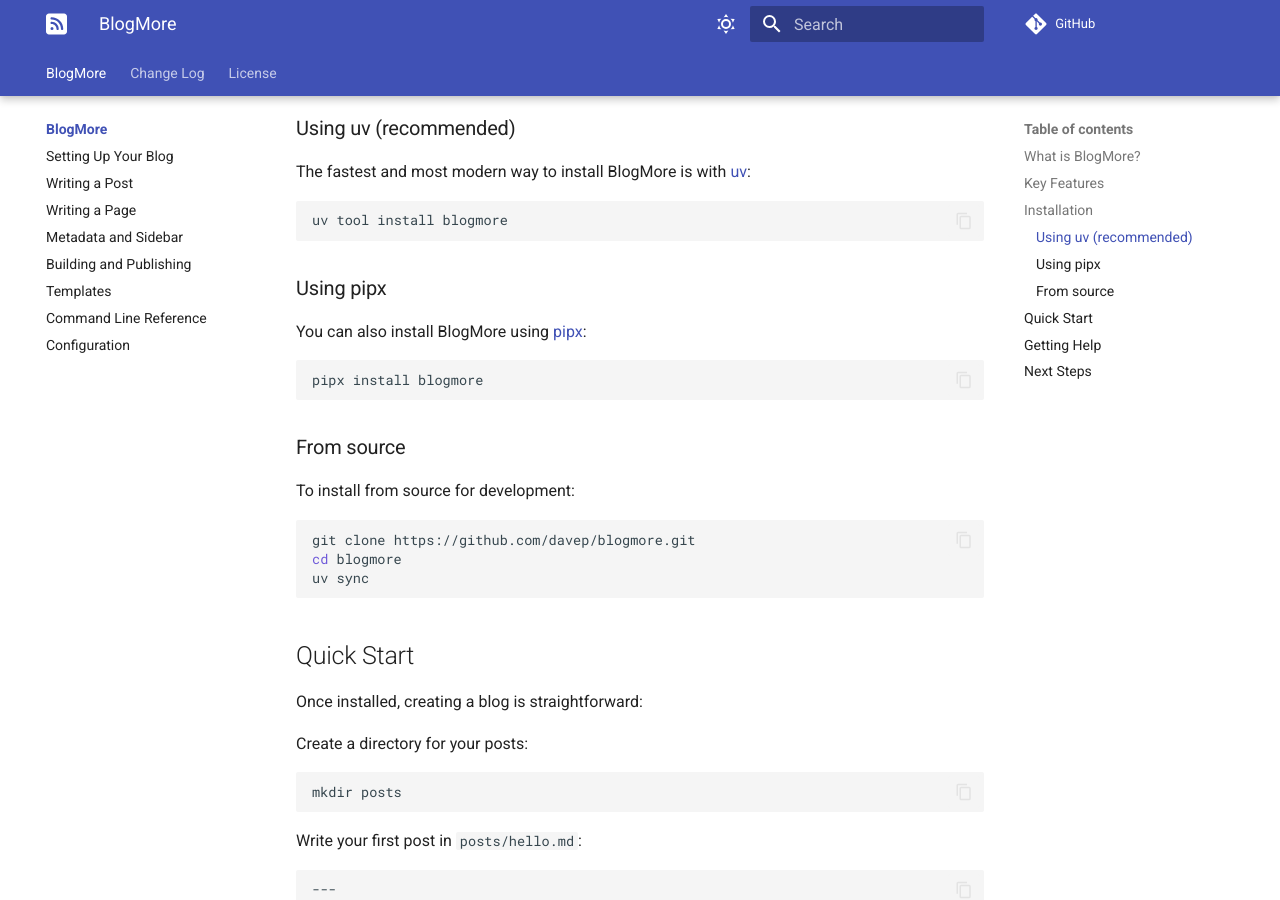
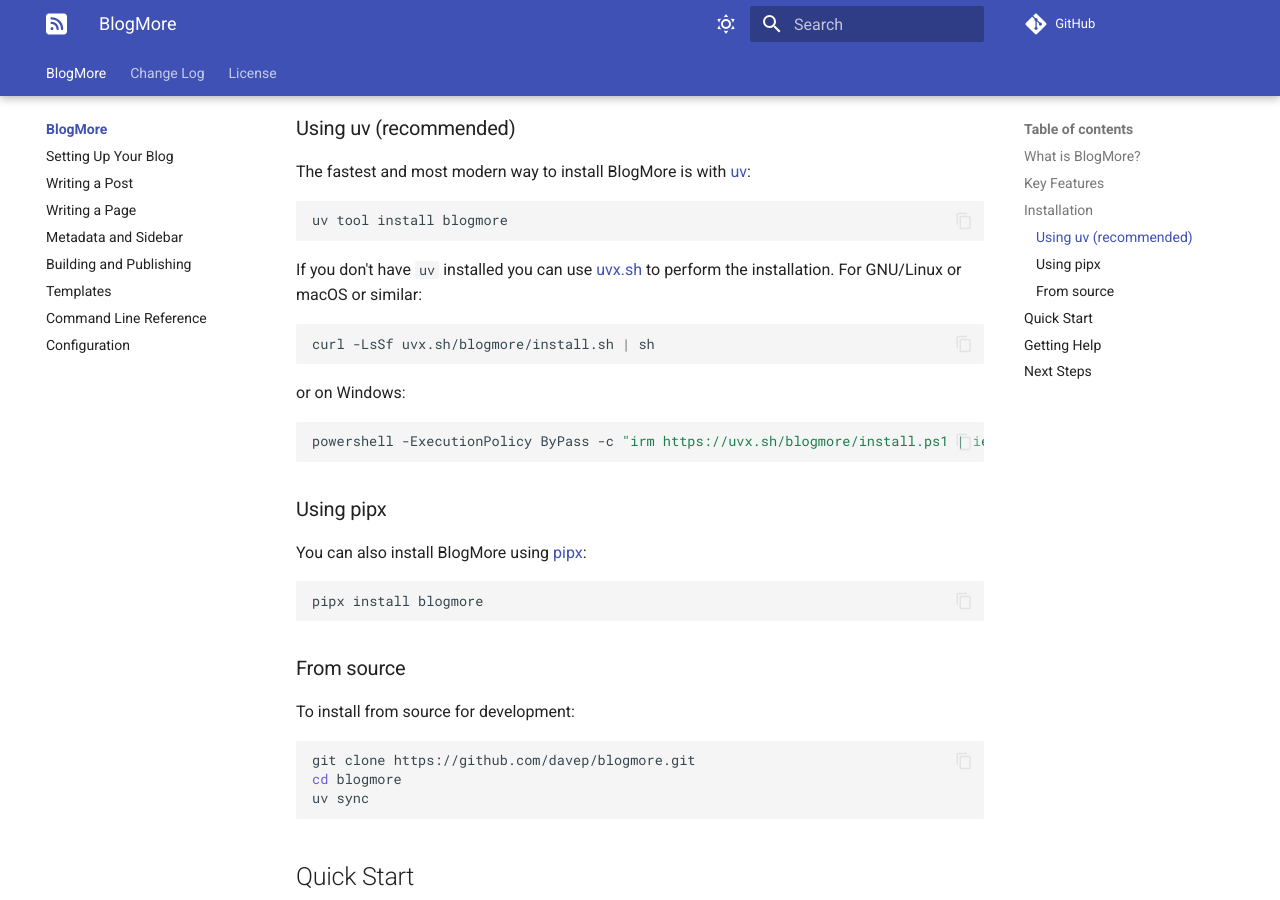
Before and after one commit to davep/blogmore, an MkDocs documentation site: the page built from docs/index.md, in a window 1280 px wide and 900 px high, scrolled down 1464 px. Built offline with MkDocs 1.6.1 and Material for MkDocs 9.7.7, drawn with Linux system fonts in a browser that asks for light colours; comment, search, counter and statistics services are not loaded.

Commit message:
Add mention of uvx.sh too

````diff
--- a/docs/index.md
+++ b/docs/index.md
@@ -39,6 +39,19 @@
 
 ```bash
 uv tool install blogmore
+```
+
+If you don't have `uv` installed you can use [uvx.sh](https://uvx.sh) to
+perform the installation. For GNU/Linux or macOS or similar:
+
+```sh
+curl -LsSf uvx.sh/blogmore/install.sh | sh
+```
+
+or on Windows:
+
+```sh
+powershell -ExecutionPolicy ByPass -c "irm https://uvx.sh/blogmore/install.ps1 | iex"
 ```
 
 ### Using pipx
````
